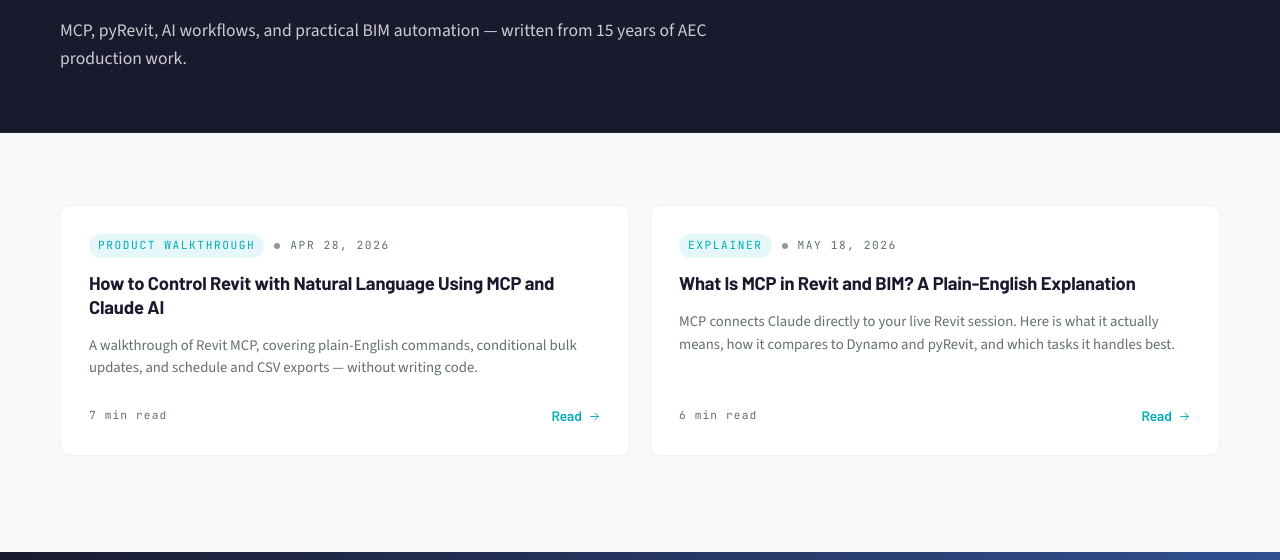
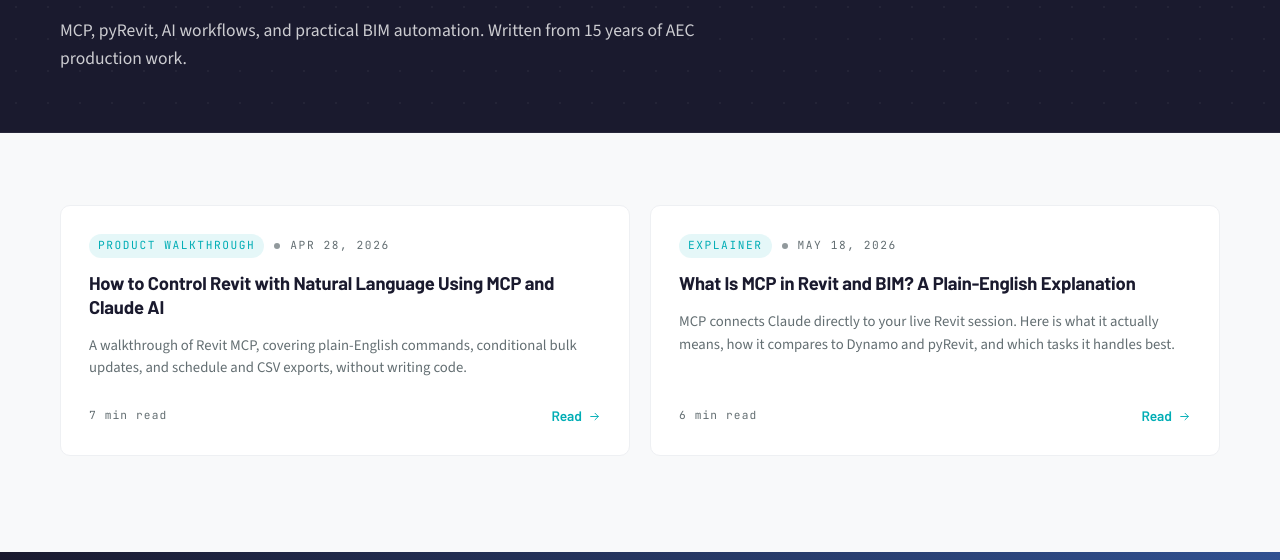
Before and after one commit to BIM-Automation-Studio/bim-automation-studio.github.io, a plain HTML site: page blog.html in a window 1280 px wide. Shown: the part 240-800 px from the top of the page. Drawn offline with nearby package versions, Linux system fonts and the light colour scheme.

Commit message:
Fix em dahses in blog index

```diff
--- a/blog.html
+++ b/blog.html
@@ -242,7 +242,7 @@ img { max-width: 100%; display: block; }
     <div class="blog-hero__inner">
       <div class="eyebrow"><span>From the blog</span></div>
       <h1>Articles on Revit automation</h1>
-      <p class="blog-hero__sub">MCP, pyRevit, AI workflows, and practical BIM automation — written from 15 years of AEC production work.</p>
+      <p class="blog-hero__sub">MCP, pyRevit, AI workflows, and practical BIM automation. Written from 15 years of AEC production work.</p>
     </div>
   </div>
 </section>
@@ -259,7 +259,7 @@ img { max-width: 100%; display: block; }
           <span>Apr 28, 2026</span>
         </div>
         <h2 class="post-card__title">How to Control Revit with Natural Language Using MCP and Claude AI</h2>
-        <p class="post-card__excerpt">A walkthrough of Revit MCP, covering plain-English commands, conditional bulk updates, and schedule and CSV exports — without writing code.</p>
+        <p class="post-card__excerpt">A walkthrough of Revit MCP, covering plain-English commands, conditional bulk updates, and schedule and CSV exports, without writing code.</p>
         <div class="post-card__foot">
           <span class="post-card__readtime">7 min read</span>
           <span class="post-card__cta">Read <svg class="ic" style="width:13px;height:13px"><use href="#i-arrow-right"/></svg></span>
```
